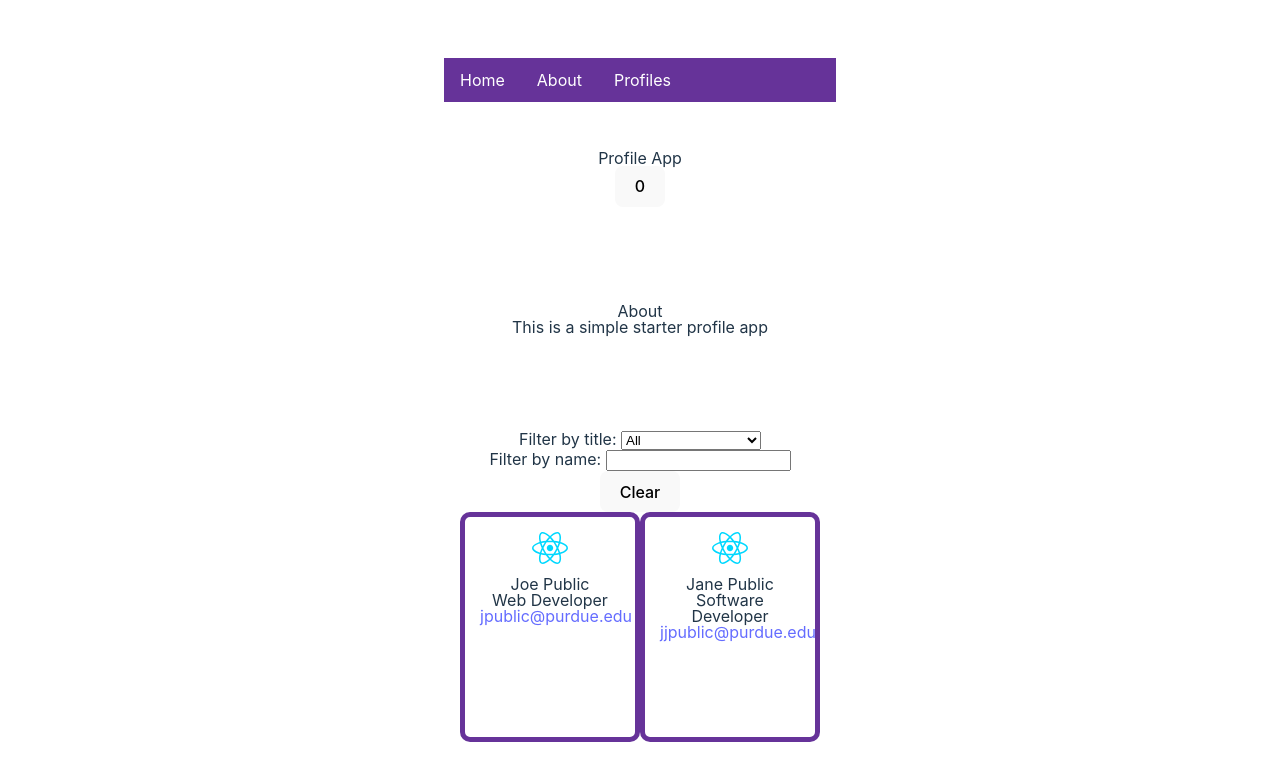
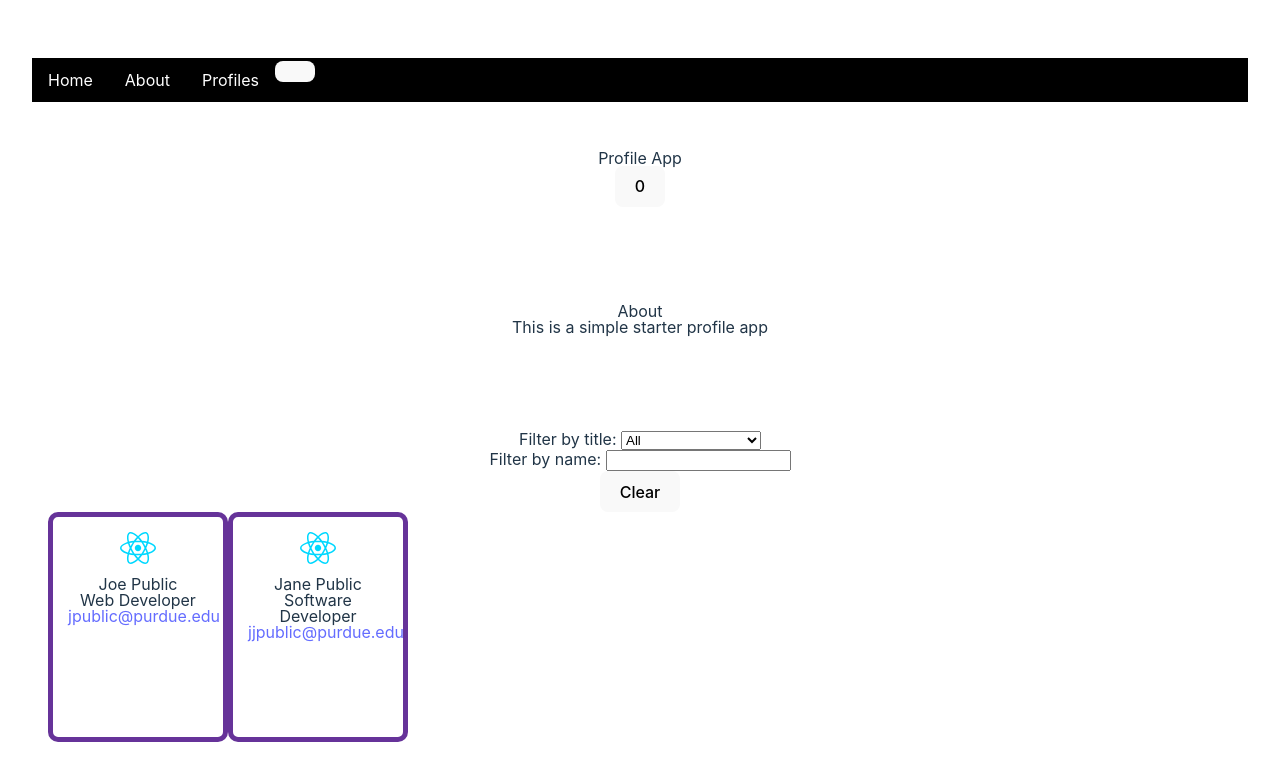
Before and after one commit to samuelkroot/skroot-profile-app, a React (Vite) app: page / in a window 1280 px wide. Shown: the top 780 px of the page. Built offline with nearby package versions, Linux system fonts and the light colour scheme.

Commit message:
(Partially?) Complete Lab 6 - Moduled styles and card animations

```diff
--- a/src/App.jsx
+++ b/src/App.jsx
@@ -33,29 +33,39 @@ function App() {
   const [title, setTitle] = useState('');
   const handleTitleChange = (event) => {
     setTitle(event.target.value);
-    console.log(event.target.value);
+    setAnimation(true);
   }
 
   const [search, setSearch] = useState('');
   const handleSearch = (event) => {
     setSearch(event.target.value);
+    setAnimation(true);
   }
 
   const filteredProfiles = profiles.filter((profile) => {
     return (title === '' || profile.title === title) && profile.name.toLowerCase().includes(search.toLowerCase());
   });
 
-  const [reset, setReset] = useState('');
   const handleReset = () => {
     setTitle('');
     setSearch('');
-    setReset('');
+    setAnimation(true);
+  }
+
+  const [animation, setAnimation] = useState(false);
+  const handleAnimation = () => {
+    setAnimation(false);
+  }
+
+  const [mode, setMode] = useState(false);
+  const handleMode = () => {
+    setMode(!mode);
   }
 
   return (
     <>
       <header>
-        <Navbar />
+        <Navbar mode={mode} handleMode={handleMode} />
       </header>
       <main>
         <Wrapper>
@@ -83,7 +93,7 @@ function App() {
             </div>
           </div>
           <div className="profile-cards">
-            {filteredProfiles.map((profile) => <Card key={profile.email} {...profile} />)}
+            {filteredProfiles.map((profile) => <Card key={profile.email} {...profile} animate={animation} handleAnimate={handleAnimation} />)}
           </div>
         </Wrapper>
       </main>
--- a/src/components/Card.jsx
+++ b/src/components/Card.jsx
@@ -1,13 +1,16 @@
-import '../styles/card.css';
+import styles from '../styles/card.module.css';
 import PropTypes from 'prop-types';
 
-const Card = ({img, name, title, email}) => {
+const Card = ({img, name, title, email, animate, handleAnimate}) => {
     return (
-        <div className="profile-card">
-            <div className="profile-card__image">
+        <div
+            className={`${styles["profile-card"]} ${animate ? styles['is-entering'] : ''}`}
+            onAnimationEnd={handleAnimate}
+        >
+            <div className={styles["profile-card__image"]}>
                 <img src={img} alt="profile picture"/>
             </div>
-            <div className="profile-card__content">
+            <div className={styles["profile-card__content"]}>
                 <p>{name}</p>
                 <p>{title}</p>
                 <p><a href={`mailto:${email}`}>{email}</a></p>
@@ -15,7 +18,7 @@ const Card = ({img, name, title, email}) => {
         </div>
     );
 }
-Card.PropTypes = {
+Card.propTypes = {
     img: PropTypes.string,
     name: PropTypes.string,
     title: PropTypes.string,
--- a/src/components/Navbar.jsx
+++ b/src/components/Navbar.jsx
@@ -1,8 +1,8 @@
-import '../styles/navbar.css';
+import styles from '../styles/navbar.module.css';
 
-const Navbar = () => {
+const Navbar = ({mode, handleMode}) => {
     return (
-        <nav className="navbar">
+        <nav className={`${styles['navbar']}`}>
             <ul>
                 <li>
                     <a href="#">Home</a>
@@ -13,6 +13,9 @@ const Navbar = () => {
                 <li>
                     <a href="#">Profiles</a>
                 </li>
+                <li>
+                    <button onClick={handleMode}>{mode}</button>
+                </li>
             </ul>
         </nav>
     );
--- a/src/styles/card.css
+++ b/src/styles/card.module.css
@@ -1,3 +1,13 @@
+@keyframes fade-in {
+    from {
+        opacity: 0;
+        transform: scale(0.9);
+    } to {
+        opacity: 1;
+        transform: scale(1);
+    }
+}
+
 .profile-card {
     float: left;
     background-color: none;
@@ -6,6 +16,11 @@
     border: 5px solid rebeccapurple;
     width: 150px;
     height: 200px;
+    &.is-entering {
+        opacity: 0;
+        transform: scale(0.9);
+        animation: fade-in 0.8s;
+    }
 }
 
 .profile-card__image {
--- a/src/styles/global.css
+++ b/src/styles/global.css
@@ -1,3 +1,8 @@
+#root {
+    width: 100%;
+    margin: 0rem;
+    padding: 0rem;
+}
 .section {
     padding: 3rem 1rem;
 }
--- a/src/styles/navbar.css
+++ b/src/styles/navbar.module.css
@@ -1,6 +1,9 @@
+.navbar {
+    width: 100%;
+}
 ul {
     overflow: hidden;
-    background-color: rebeccapurple;
+    background-color: black;
 }
 li {
     float: left;
@@ -12,6 +15,7 @@ li a {
     padding: 14px 16px;
     text-decoration: none;
 }
-a:focus {
-    background-color: purple;
+li a:hover {
+    color: white;
+    background-color: rebeccapurple;
 }
```
